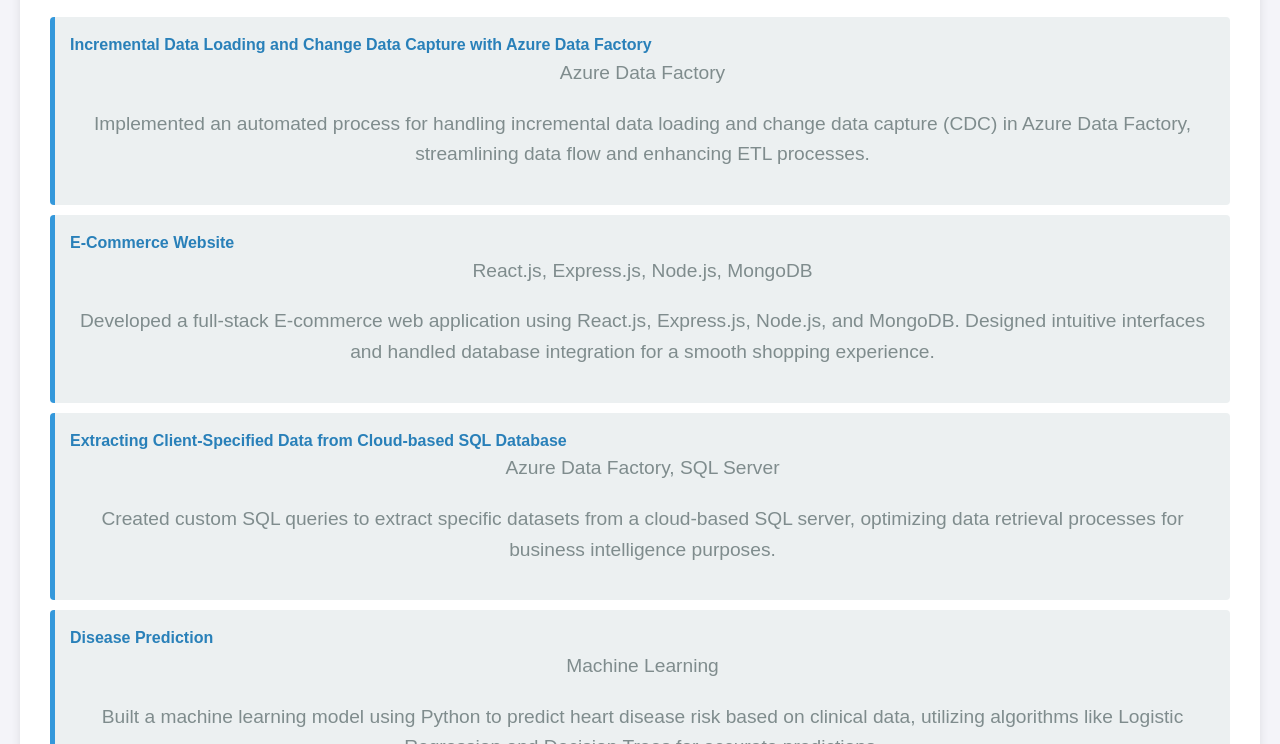
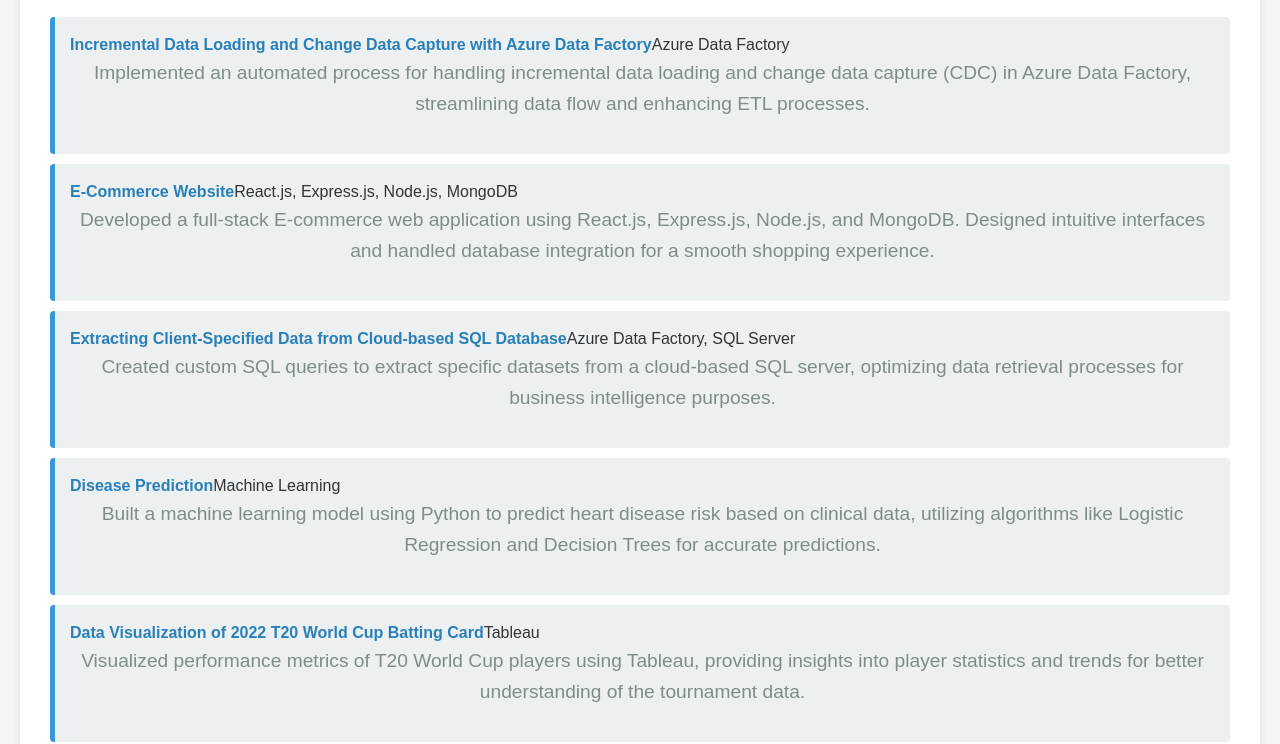
Before and after one commit to Sathwikrdy/portfolio, a plain HTML site: page projects.html in a window 1280 px wide. Shown: the part 208-952 px from the top of the page. Drawn offline with Linux system fonts and the light colour scheme.

Commit message:
Add Changes

```diff
--- a/projects.html
+++ b/projects.html
@@ -23,23 +23,23 @@
         <h1>My Projects</h1>
         <ul class="project-list">
             <li>
-                <strong>Incremental Data Loading and Change Data Capture with Azure Data Factory</strong><p>Azure Data Factory</p>
+                <strong>Incremental Data Loading and Change Data Capture with Azure Data Factory</strong><a>Azure Data Factory</a>
                 <p>Implemented an automated process for handling incremental data loading and change data capture (CDC) in Azure Data Factory, streamlining data flow and enhancing ETL processes.</p>
             </li>
             <li>
-                <strong>E-Commerce Website</strong><p>React.js, Express.js, Node.js, MongoDB</p>
+                <strong>E-Commerce Website</strong><a>React.js, Express.js, Node.js, MongoDB</a>
                 <p>Developed a full-stack E-commerce web application using React.js, Express.js, Node.js, and MongoDB. Designed intuitive interfaces and handled database integration for a smooth shopping experience.</p>
             </li>
             <li>
-                <strong>Extracting Client-Specified Data from Cloud-based SQL Database</strong><p>Azure Data Factory, SQL Server</p>
+                <strong>Extracting Client-Specified Data from Cloud-based SQL Database</strong><a>Azure Data Factory, SQL Server</a>
                 <p>Created custom SQL queries to extract specific datasets from a cloud-based SQL server, optimizing data retrieval processes for business intelligence purposes.</p>
             </li>
             <li>
-                <strong>Disease Prediction</strong><p>Machine Learning</p>
+                <strong>Disease Prediction</strong><a>Machine Learning</a>
                 <p>Built a machine learning model using Python to predict heart disease risk based on clinical data, utilizing algorithms like Logistic Regression and Decision Trees for accurate predictions.</p>
             </li>
             <li>
-                <strong>Data Visualization of 2022 T20 World Cup Batting Card</strong><p>Tableau</p>
+                <strong>Data Visualization of 2022 T20 World Cup Batting Card</strong><a>Tableau</a>
                 <p>Visualized performance metrics of T20 World Cup players using Tableau, providing insights into player statistics and trends for better understanding of the tournament data.</p>
             </li>
         </ul>
```
